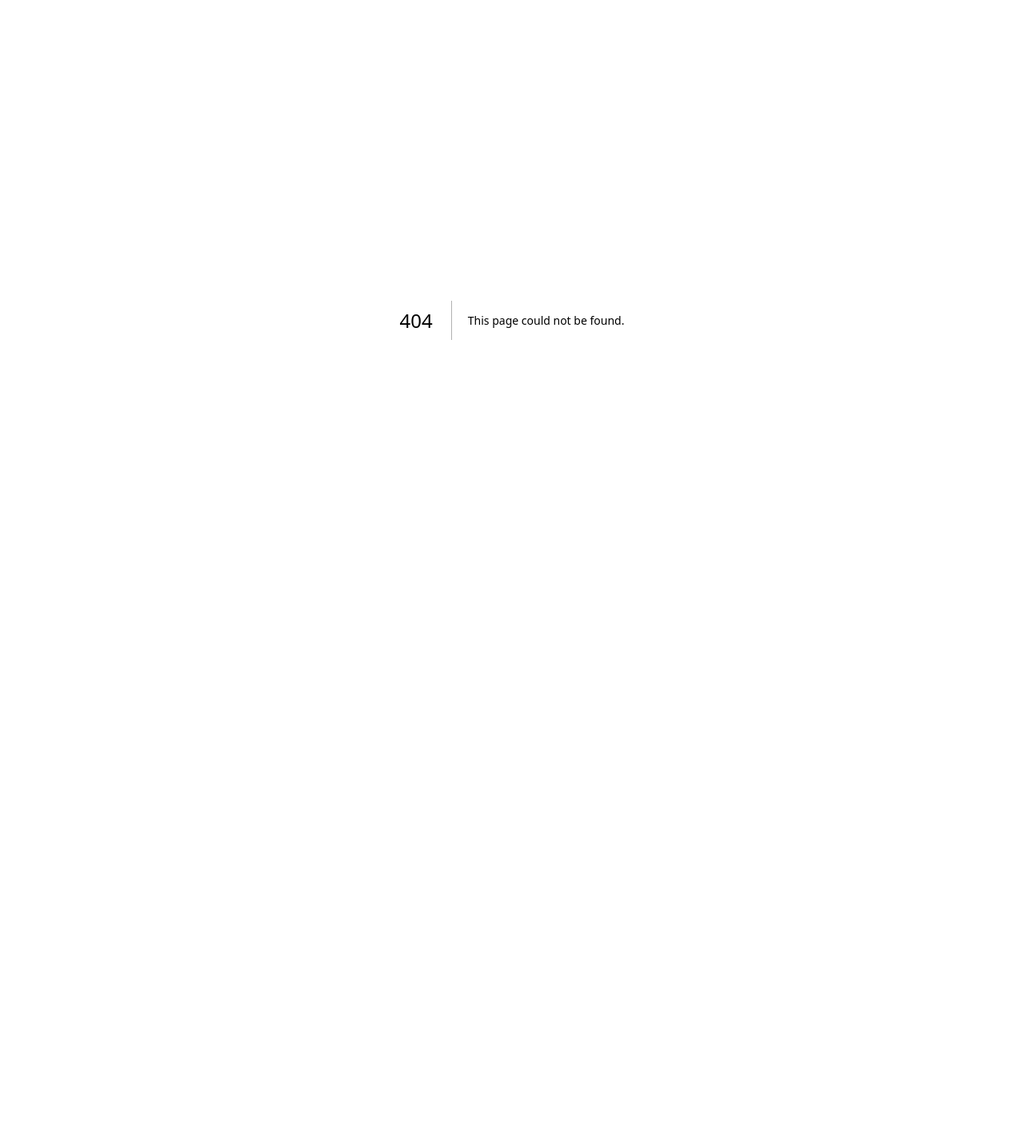
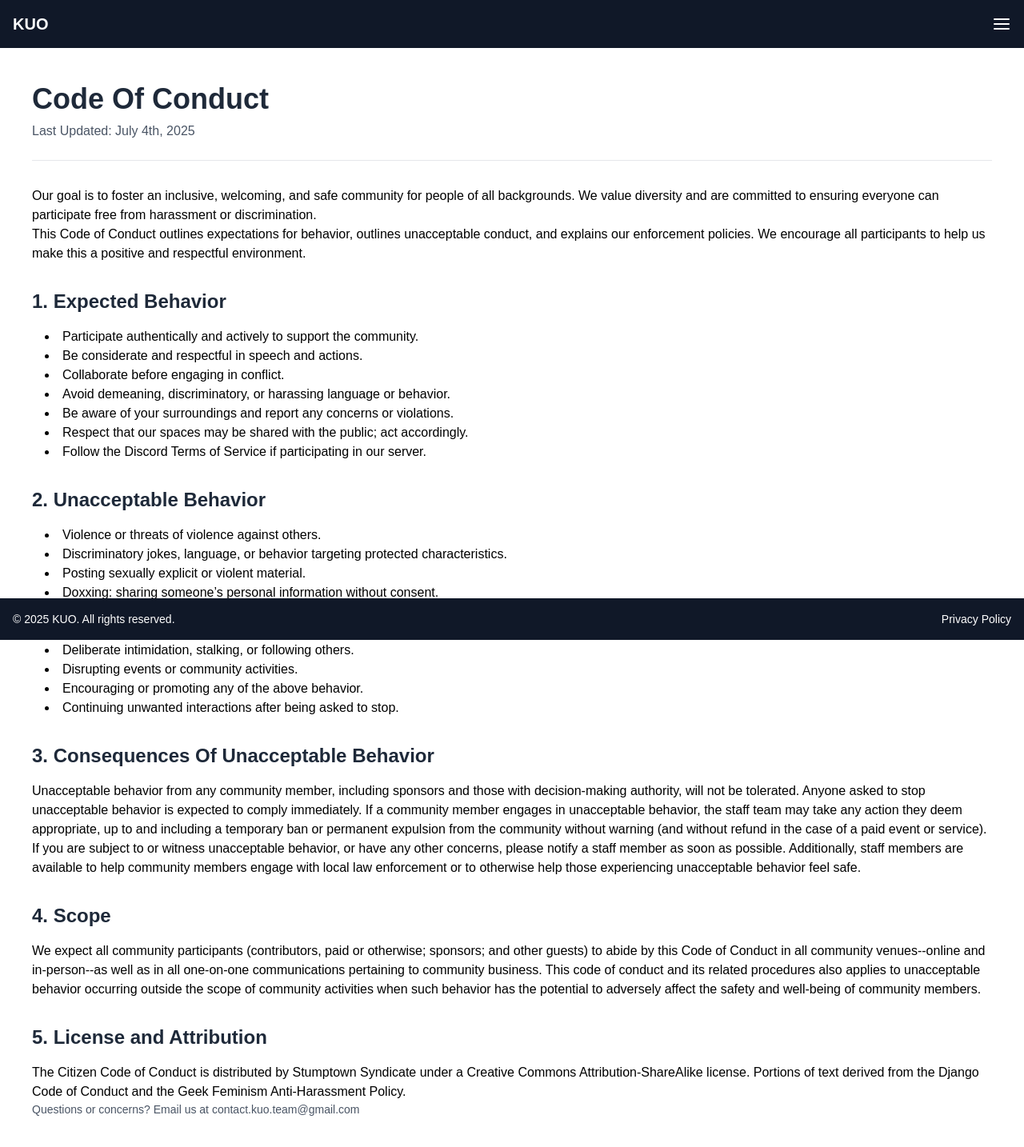
Before and after one commit to WackyWizards/Website, a Next.js app: page /code-of-conduct in a window 1280 px wide. Before the commit this address had no page. Shown: the top 1434 px of the page at 80% size. Before the commit the page ends 800 px from the top, so only its background shows below. Built offline with nearby package versions, Linux system fonts and the light colour scheme.

Commit message:
Add code-of-conduct

```diff
--- /dev/null
+++ b/src/app/code-of-conduct/page.tsx
@@ -0,0 +1,90 @@
+import React from "react";
+import Navbar from "@/app/components/navbar";
+import Footer from "@/app/components/footer";
+
+export const metadata = {
+    title: "Code Of Conduct",
+    description: "Read our community code of conduct!"
+};
+
+export default function CodeOfConduct() {
+    return (
+        <>
+            <Navbar />
+            <main className="min-h-screen bg-white py-16">
+                <div className="mx-auto px-6 md:px-10 pt-6 md:pt-10 text-black">
+                    <header className="mb-8 border-b border-gray-200 pb-6">
+                        <h1 className="text-3xl md:text-4xl font-semibold text-gray-800">
+                            Code Of Conduct
+                        </h1>
+                        <p className="mt-2 text-gray-600">Last Updated: July 4th, 2025</p>
+                    </header>
+
+                    <div className="prose prose-gray max-w-none">
+                        <p>
+                            Our goal is to foster an inclusive, welcoming, and safe community for people of all backgrounds. We value diversity and are committed to ensuring everyone can participate free from harassment or discrimination.
+                        </p>
+                        <p>
+                            This Code of Conduct outlines expectations for behavior, outlines unacceptable conduct, and explains our enforcement policies. We encourage all participants to help us make this a positive and respectful environment.
+                        </p>
+
+                        <h2 className="text-2xl font-semibold mt-8 mb-4 text-gray-800">1. Expected Behavior</h2>
+                        <ul className="list-disc list-inside mb-4 ml-4">
+                            <li>Participate authentically and actively to support the community.</li>
+                            <li>Be considerate and respectful in speech and actions.</li>
+                            <li>Collaborate before engaging in conflict.</li>
+                            <li>Avoid demeaning, discriminatory, or harassing language or behavior.</li>
+                            <li>Be aware of your surroundings and report any concerns or violations.</li>
+                            <li>Respect that our spaces may be shared with the public; act accordingly.</li>
+                            <li>Follow the <a href="https://discord.com/terms">Discord Terms of Service</a> if participating in our server.</li>
+                        </ul>
+
+                        <h2 className="text-2xl font-semibold mt-8 mb-4 text-gray-800">2. Unacceptable Behavior</h2>
+                        <ul className="list-disc list-inside mb-4 ml-4">
+                            <li>Violence or threats of violence against others.</li>
+                            <li>Discriminatory jokes, language, or behavior targeting protected characteristics.</li>
+                            <li>Posting sexually explicit or violent material.</li>
+                            <li>Doxxing: sharing someone’s personal information without consent.</li>
+                            <li>Personal insults, especially those related to identity or background.</li>
+                            <li>Unwelcome sexual attention or advances.</li>
+                            <li>Deliberate intimidation, stalking, or following others.</li>
+                            <li>Disrupting events or community activities.</li>
+                            <li>Encouraging or promoting any of the above behavior.</li>
+                            <li>Continuing unwanted interactions after being asked to stop.</li>
+                        </ul>
+
+                        <h2 className="text-2xl font-semibold mt-8 mb-4 text-gray-800">3. Consequences Of Unacceptable Behavior</h2>
+                        <p>
+                            Unacceptable behavior from any community member, including sponsors and those with decision-making authority, will not be tolerated.
+
+                            Anyone asked to stop unacceptable behavior is expected to comply immediately.
+
+                            If a community member engages in unacceptable behavior, the staff team may take any action they deem appropriate, up to and including a temporary ban or permanent expulsion from the community without warning (and without refund in the case of a paid event or service).
+
+                            If you are subject to or witness unacceptable behavior, or have any other concerns, please notify a staff member as soon as possible.
+
+                            Additionally, staff members are available to help community members engage with local law enforcement or to otherwise help those experiencing unacceptable behavior feel safe.
+                        </p>
+
+                        <h2 className="text-2xl font-semibold mt-8 mb-4 text-gray-800">4. Scope</h2>
+                        <p>
+                            We expect all community participants (contributors, paid or otherwise; sponsors; and other guests) to abide by this Code of Conduct in all community venues--online and in-person--as well as in all one-on-one communications pertaining to community business.
+
+                            This code of conduct and its related procedures also applies to unacceptable behavior occurring outside the scope of community activities when such behavior has the potential to adversely affect the safety and well-being of community members.
+                        </p>
+
+                        <h2 className="text-2xl font-semibold mt-8 mb-4 text-gray-800">5. License and Attribution</h2>
+                        <p>
+                            The Citizen Code of Conduct is distributed by Stumptown Syndicate under a Creative Commons Attribution-ShareAlike license.
+                            Portions of text derived from the Django Code of Conduct and the Geek Feminism Anti-Harassment Policy.
+                        </p>
+                        <p className="text-sm text-gray-600">
+                            Questions or concerns? Email us at <a href="mailto:contact.kuo.team@gmail.com">contact.kuo.team@gmail.com</a>
+                        </p>
+                    </div>
+                </div>
+            </main>
+            <Footer />
+        </>
+    );
+}
```
